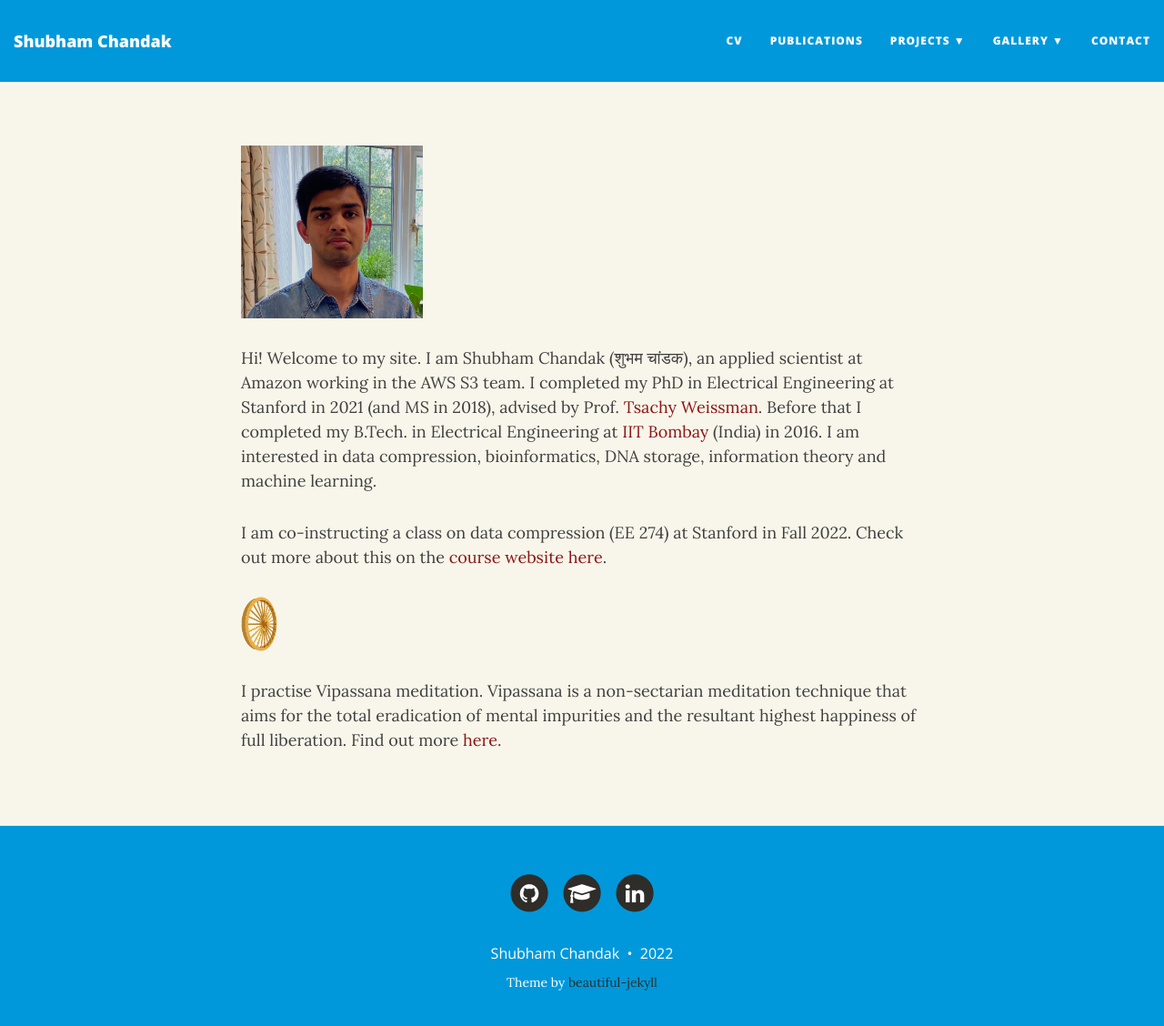
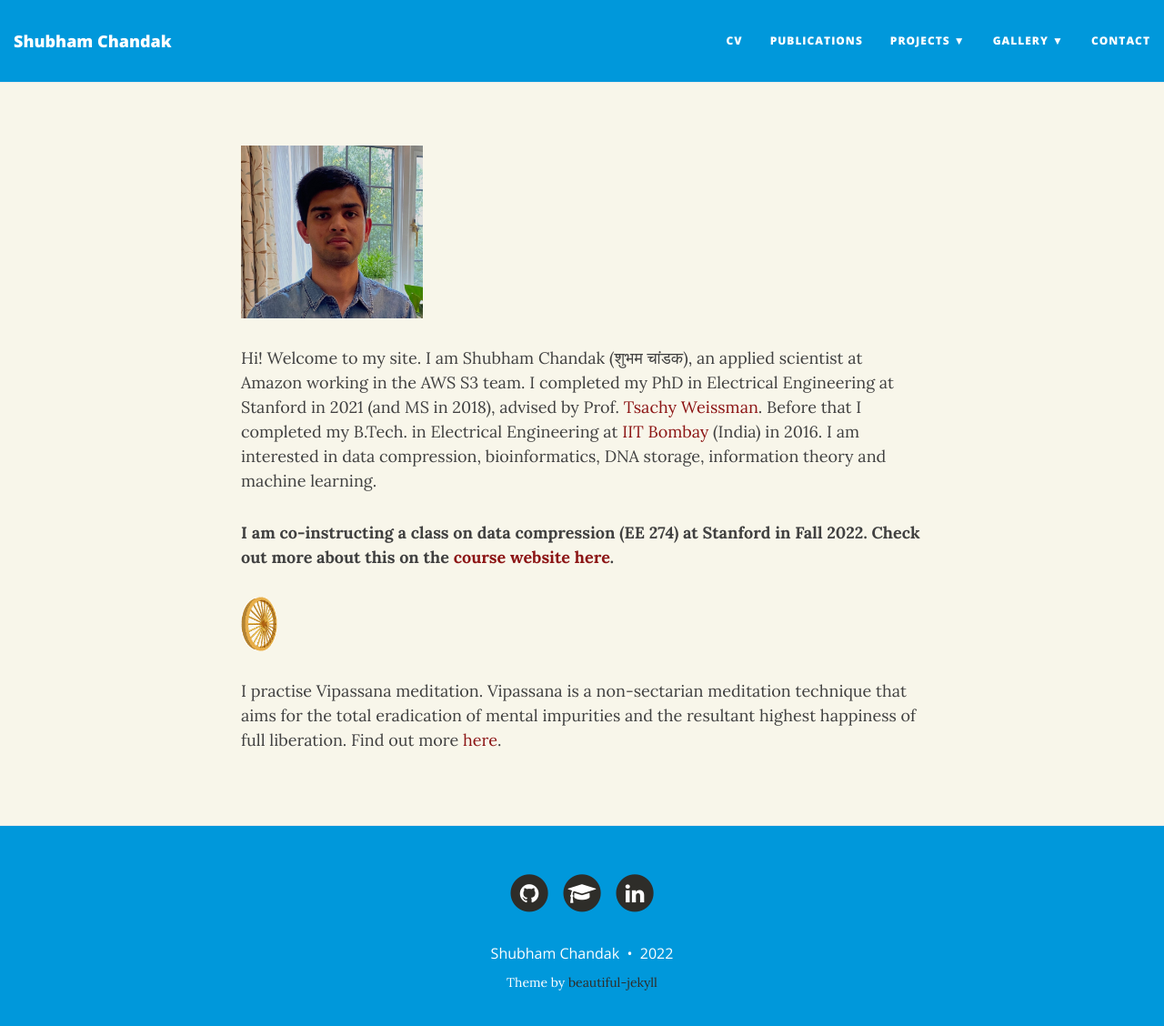
Before and after one commit to shubhamchandak94/shubhamchandak94.github.io, a Jekyll site: the page built from index.md, in a window 1280 px wide and 1141 px high. Shown: the top 1128 px of the window at 91% size. Built offline with Jekyll 4.4.1, drawn with Linux system fonts in a browser that asks for light colours; nearby versions of some CDN libraries.

```diff
--- a/index.md
+++ b/index.md
@@ -8,8 +8,8 @@ layout: page
 
 Hi! Welcome to my site. I am Shubham Chandak (शुभम चांडक), an applied scientist at Amazon working in the AWS S3 team. I completed my PhD in Electrical Engineering at Stanford in 2021 (and MS in 2018), advised by Prof. [Tsachy Weissman](http://web.stanford.edu/~tsachy/). Before that I completed my B.Tech. in Electrical Engineering at [IIT Bombay](http://www.iitb.ac.in/) (India) in 2016. I am interested in data compression, bioinformatics, DNA storage, information theory and machine learning.
 
-I am co-instructing a class on data compression (EE 274) at Stanford in Fall 2022. Check out more about this
-on the [course website here](https://stanforddatacompressionclass.github.io/Fall22/).
+**I am co-instructing a class on data compression (EE 274) at Stanford in Fall 2022. Check out more about this
+on the [course website here](https://stanforddatacompressionclass.github.io/Fall22/).**
 
 <a href="https://www.dhamma.org/"><img alt="Dhamma Cakka" src="/img/dhammacakka.gif" style="width: 40px; height: 60px;" /></a>
 
```
